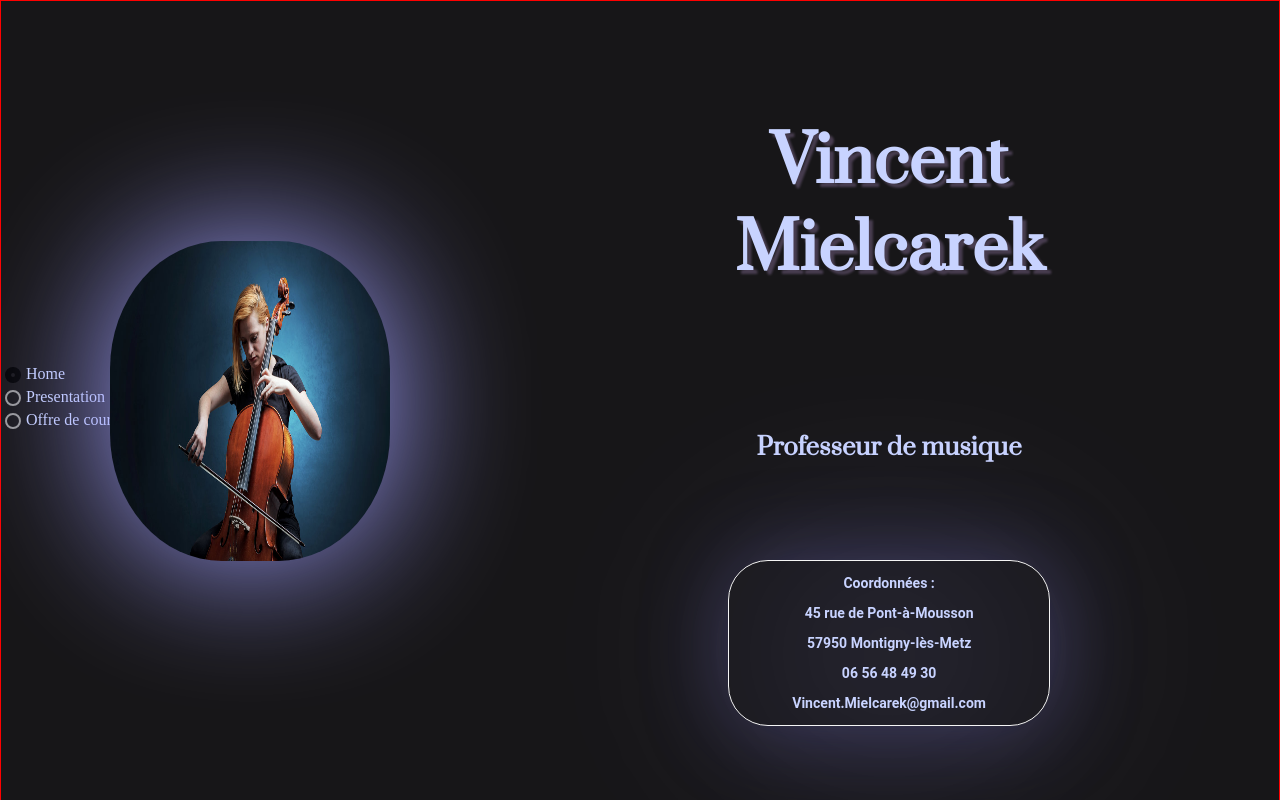
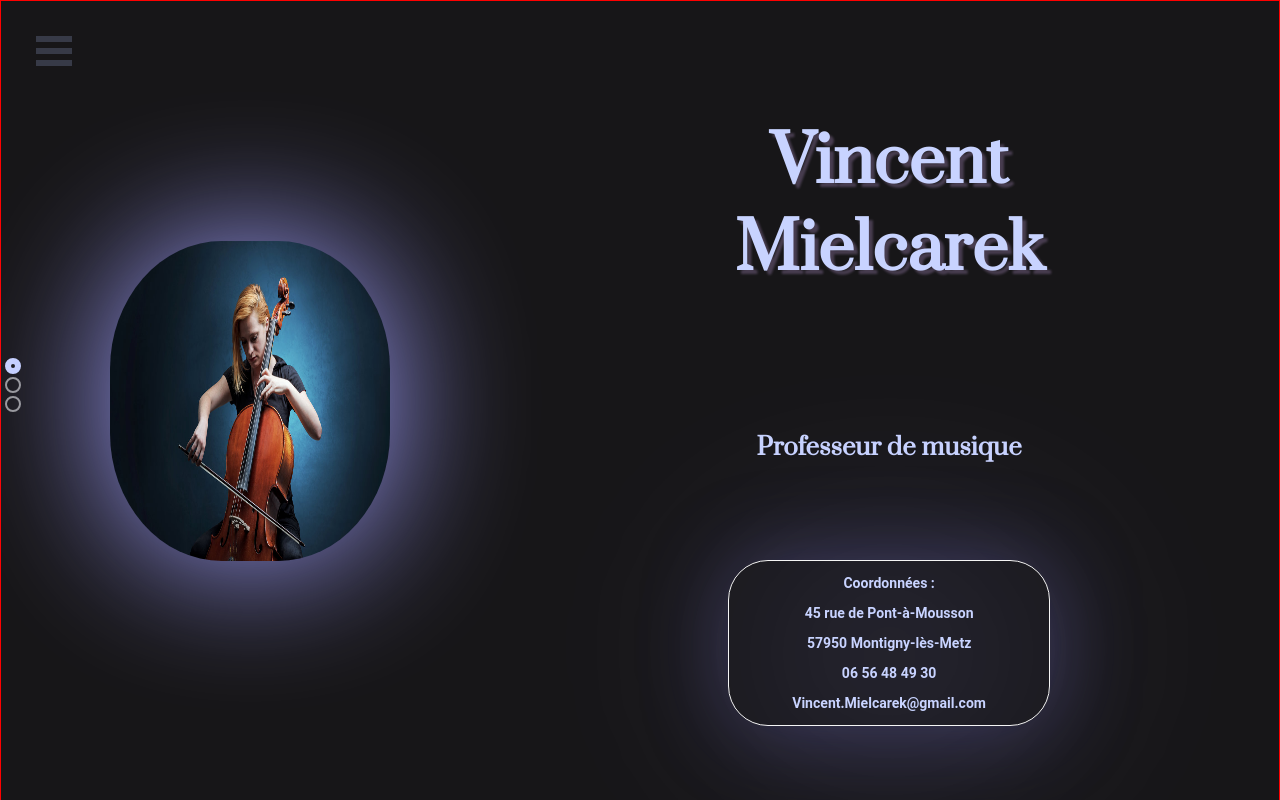
Before and after one commit to nclsdvl/vince, a React (Create React App) app: page / in a window 1280 px wide. Shown: the top 800 px of the page. Built offline with nearby package versions, Linux system fonts and the light colour scheme.

Commit message:
add navbar
pb de scroll lorsque la navbarr est ouverte.
taille de la navbar a gerer
la navbar gere bien le scale mais pas les effets de rotation

```diff
--- a/package.json
+++ b/package.json
@@ -11,6 +11,7 @@
     "gsap": "^3.0.4",
     "node-sass": "^4.13.0",
     "react": "^16.12.0",
+    "react-burger-menu": "^2.6.13",
     "react-dom": "^16.12.0",
     "react-scripts": "3.3.0"
   },
--- a/src/App.js
+++ b/src/App.js
@@ -1,10 +1,10 @@
-import React from 'react';
+import React, { Fragment } from 'react';
 import './css/App.scss';
 
 import FirstPage from './components/FirstPage'
 import SecondPage from './components/SecondPage';
 import NavBar from './components/NavBar.js'
-
+import NavBarTest from './components/NavBarTest'
 
 
 // TODO
@@ -13,20 +13,30 @@
 //      --> placer des ancres et repositionner la page lors d'une actualisation?
 
 // replace à l'accueil lors de l'actualisation de la page
-window.addEventListener("load", function(event) {
-  window.scrollTo({top:0})
+window.addEventListener("load", function (event) {
+  window.scrollTo({ top: 0 })
 });
 
 
 function App() {
 
   return (
+    <Fragment>
 
-    <div className="App">
-      <NavBar></NavBar>
-      <FirstPage id='maPage'></FirstPage>
-      <SecondPage></SecondPage>
-    </div>
+      <div className="App">
+        <div id="outer-container" style={{ height: '100%' }}>
+          <NavBarTest pageWrapId={"page-wrap"} ></NavBarTest>
+          <NavBar></NavBar>
+          <main id="page-wrap" outerContainerId={"App"}>
+
+            <FirstPage id='maPage'></FirstPage>
+            <SecondPage></SecondPage>
+          </main>
+
+        </div>
+      </div>
+
+    </Fragment>
   );
 }
 
--- a/src/components/NavBar.js
+++ b/src/components/NavBar.js
@@ -76,15 +76,15 @@
             <div className={classes.root} id='root'>
                 <label className="container">
                     <input type="radio" name="radio" id='home' checked='true'></input>
-                    <span className="checkmark">Home</span>
+                    <span className="checkmark"></span>
                 </label>
                 <label className="container">
                     <input type="radio" name="radio" id='presentation'></input>
-                    <span className="checkmark">Presentation</span>
+                    <span className="checkmark"></span>
                 </label>
                 <label className="container">
                     <input type="radio" name="radio"></input>
-                    <span className="checkmark">Offre de cours</span>
+                    <span className="checkmark"></span>
                 </label>
 
 
--- /dev/null
+++ b/src/components/NavBarTest.js
@@ -0,0 +1,25 @@
+import React from 'react'
+import { scaleRotate as Menu } from 'react-burger-menu'
+import '../css/NavBarTest.scss'
+
+export default props => {
+
+
+
+
+
+
+
+
+      return (
+      <Menu {...props}>
+        <a id="home" className="menu-item" href="/">Home</a>
+        <a id="about" className="menu-item" href="/about">About</a>
+        <a id="contact" className="menu-item" href="/contact">Contact</a>
+
+      </Menu>
+    );
+}
+
+
+    // NOTE: You also need to provide styles, see https://github.com/negomi/react-burger-menu#styling
--- a/src/css/App.scss
+++ b/src/css/App.scss
@@ -97,6 +97,10 @@
     overflow: hidden;
  }
 
+ label{
+    display: inherit;
+ }
+
  .container{
     input {
         -webkit-appearance: none;
@@ -112,11 +116,11 @@
         margin-right: 5px;
 
         position: relative;
-        top: 4px;
+        top: -5px;
       }
 
       input:checked {
-        border: 6px solid black;
+        border: 6px solid #c8d3ff;
       }
 
       button,
--- /dev/null
+++ b/src/css/NavBarTest.scss
@@ -0,0 +1,71 @@
+#page-wrap {
+  text-align: center;
+
+  /* Prevent sidebar from showing a scrollbar on page */
+  overflow: auto;
+}
+
+/* Individual item */
+.bm-item {
+  display: inline-block;
+
+  /* Our sidebar item styling */
+  text-decoration: none;
+  margin-bottom: 10px;
+  color: #d1d1d1;
+  transition: color 0.2s;
+}
+
+/* Change color on hover */
+.bm-item:hover {
+  color: white;
+}
+
+/* The rest copied directly from react-burger-menu docs */
+
+/* Position and sizing of burger button */
+.bm-burger-button {
+  position: fixed;
+  width: 36px;
+  height: 30px;
+  left: 36px;
+  top: 36px;
+}
+
+/* Color/shape of burger icon bars */
+.bm-burger-bars {
+  background: #373a47;
+}
+
+/* Position and sizing of clickable cross button */
+.bm-cross-button {
+  height: 24px;
+  width: 24px;
+}
+
+/* Color/shape of close button cross */
+.bm-cross {
+  background: #bdc3c7;
+}
+
+/* General sidebar styles */
+.bm-menu {
+  background: #373a47;
+  padding: 2.5em 1.5em 0;
+  font-size: 1.15em;
+}
+
+/* Morph shape necessary with bubble or elastic */
+.bm-morph-shape {
+  fill: #373a47;
+}
+
+/* Wrapper for item list */
+.bm-item-list {
+  color: #b8b7ad;
+}
+
+/* Styling of overlay */
+.bm-overlay {
+  background: rgba(0, 0, 0, 0.3);
+}
```
Also changed, not shown: 1 other file (tests, documents, lock files or other folders).
